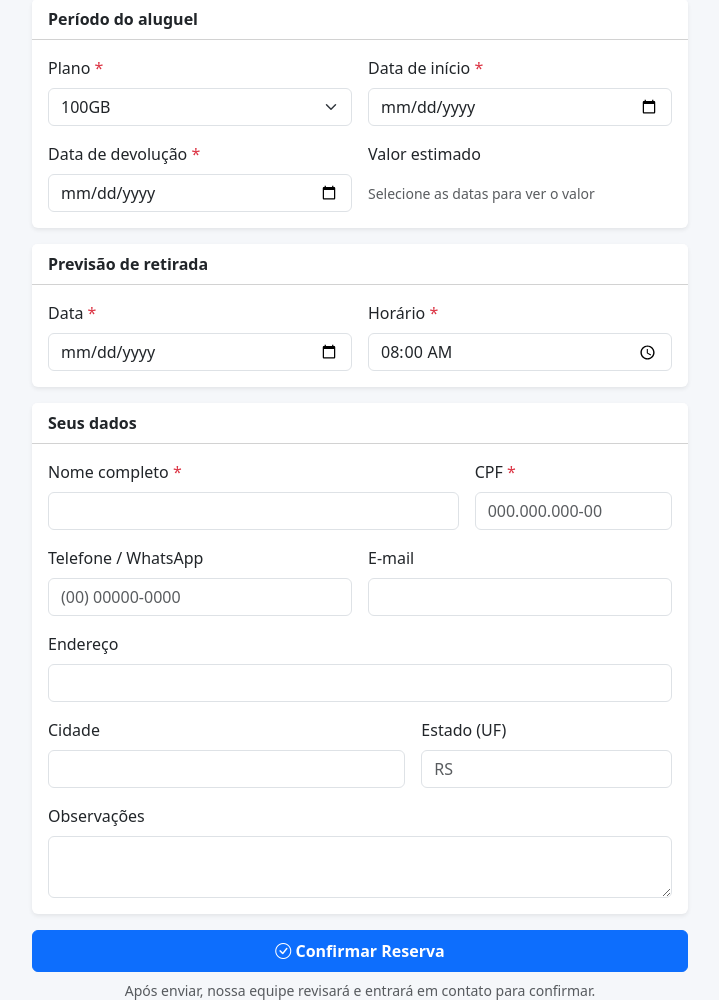
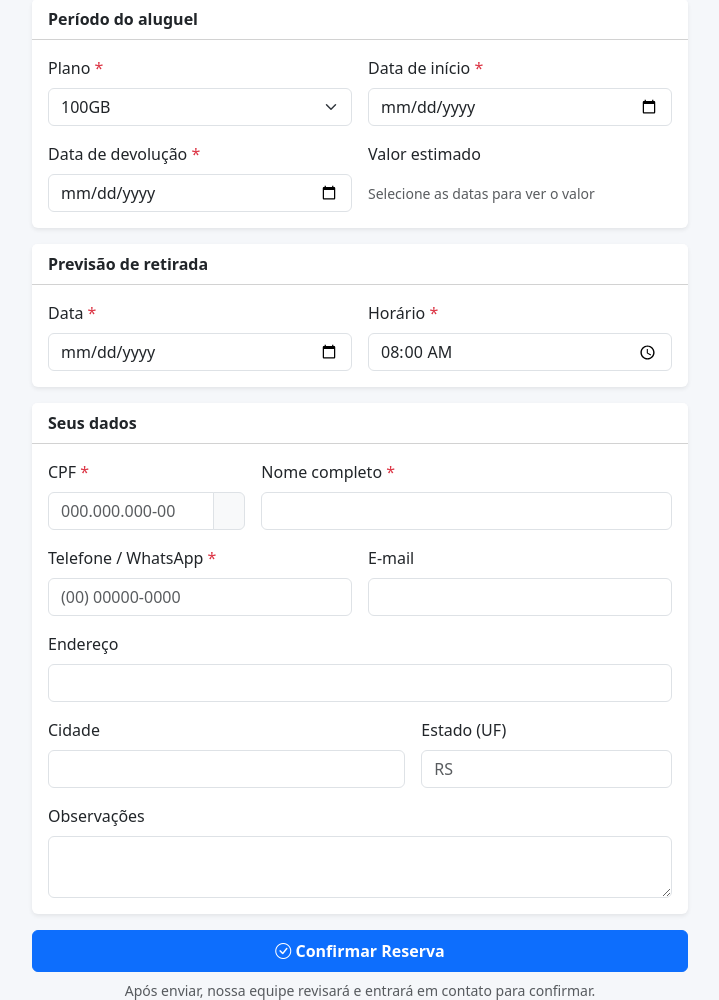
Before and after one commit to pedrodesordi/aluguel-starlink, a Python web app: template app/templates/reservas/form.html in a window 1280 px wide. Shown: the part 187-1187 px from the top of the page, without its empty margins (280-999 px from the left). Run offline with Jinja, Linux system fonts and the light colour scheme; the template is opened without the code that fills it, so the values that code supplies are empty.

Commit message:
Melhora formulário de reserva e corrige exclusão de aluguel
- Campo telefone/WhatsApp agora obrigatório (HTML required + validação server-side)
- CPF aparece antes do Nome no formulário do cliente
- Autopreenchimento dos dados ao digitar CPF (busca na tabela clientes)
- Novo endpoint público GET /reservar/buscar-cliente?cpf=...
- Corrige exclusão de aluguel cancelado: deleta pagamentos e desvincula reserva antes de apagar

Co-Authored-By: Claude Sonnet 4.6 <noreply@anthropic.com>

```diff
--- a/app/routers/alugueis.py
+++ b/app/routers/alugueis.py
@@ -230,7 +230,9 @@ def apagar(id: str, request: Request, user: dict = Depends(get_current_user), db
         _flash(request, "danger", "Só é possível apagar aluguéis cancelados.")
         return RedirectResponse(f"/alugueis/{id}", status_code=303)
 
+    db.table("pagamentos").delete().eq("aluguel_id", id).execute()
     db.table("termos_responsabilidade").delete().eq("aluguel_id", id).execute()
+    db.table("reservas").update({"aluguel_id": None}).eq("aluguel_id", id).execute()
     db.table("alugueis").delete().eq("id", id).execute()
 
     _flash(request, "success", "Aluguel apagado.")
--- a/app/templates/reservas/form.html
+++ b/app/templates/reservas/form.html
@@ -85,33 +85,36 @@
       <div class="card-header bg-white fw-semibold">Seus dados</div>
       <div class="card-body">
         <div class="row g-3">
+          <div class="col-md-4">
+            <label class="form-label">CPF <span class="text-danger">*</span></label>
+            <div class="input-group">
+              <input type="text" id="cpf" name="cpf" class="form-control" placeholder="000.000.000-00" required>
+              <span class="input-group-text" id="cpf-status" style="min-width:2rem"></span>
+            </div>
+          </div>
           <div class="col-md-8">
             <label class="form-label">Nome completo <span class="text-danger">*</span></label>
-            <input type="text" name="nome" class="form-control" required>
-          </div>
-          <div class="col-md-4">
-            <label class="form-label">CPF <span class="text-danger">*</span></label>
-            <input type="text" name="cpf" class="form-control" placeholder="000.000.000-00" required>
+            <input type="text" id="nome" name="nome" class="form-control" required>
           </div>
           <div class="col-md-6">
-            <label class="form-label">Telefone / WhatsApp</label>
-            <input type="text" name="telefone" class="form-control" placeholder="(00) 00000-0000">
+            <label class="form-label">Telefone / WhatsApp <span class="text-danger">*</span></label>
+            <input type="text" id="telefone" name="telefone" class="form-control" placeholder="(00) 00000-0000" required>
           </div>
           <div class="col-md-6">
             <label class="form-label">E-mail</label>
-            <input type="email" name="email" class="form-control">
+            <input type="email" id="email" name="email" class="form-control">
           </div>
           <div class="col-12">
             <label class="form-label">Endereço</label>
-            <input type="text" name="endereco" class="form-control">
+            <input type="text" id="endereco" name="endereco" class="form-control">
           </div>
           <div class="col-md-7">
             <label class="form-label">Cidade</label>
-            <input type="text" name="cidade" class="form-control">
+            <input type="text" id="cidade" name="cidade" class="form-control">
           </div>
           <div class="col-md-5">
             <label class="form-label">Estado (UF)</label>
-            <input type="text" name="estado" class="form-control" maxlength="2" placeholder="RS">
+            <input type="text" id="estado" name="estado" class="form-control" maxlength="2" placeholder="RS">
           </div>
           <div class="col-12">
             <label class="form-label">Observações</label>
@@ -131,6 +134,28 @@
 </div>
 
 <script>
+document.getElementById('cpf').addEventListener('blur', function() {
+  const cpf = this.value.replace(/\D/g, '');
+  const status = document.getElementById('cpf-status');
+  if (cpf.length < 11) return;
+  status.innerHTML = '<span class="spinner-border spinner-border-sm text-secondary"></span>';
+  fetch(`/reservar/buscar-cliente?cpf=${cpf}`)
+    .then(r => r.json())
+    .then(data => {
+      if (data.nome) {
+        const campos = ['nome', 'telefone', 'email', 'endereco', 'cidade', 'estado'];
+        campos.forEach(c => {
+          const el = document.getElementById(c);
+          if (el && data[c]) el.value = data[c];
+        });
+        status.innerHTML = '<i class="bi bi-person-check-fill text-success"></i>';
+      } else {
+        status.innerHTML = '';
+      }
+    })
+    .catch(() => { status.innerHTML = ''; });
+});
+
 function calcularPreco() {
   const inicio = document.getElementById('data_inicio').value;
   const fim = document.getElementById('data_fim_prevista').value;
```
Also changed, not shown: app/routers/reservas.py (+19 -3 lines).
